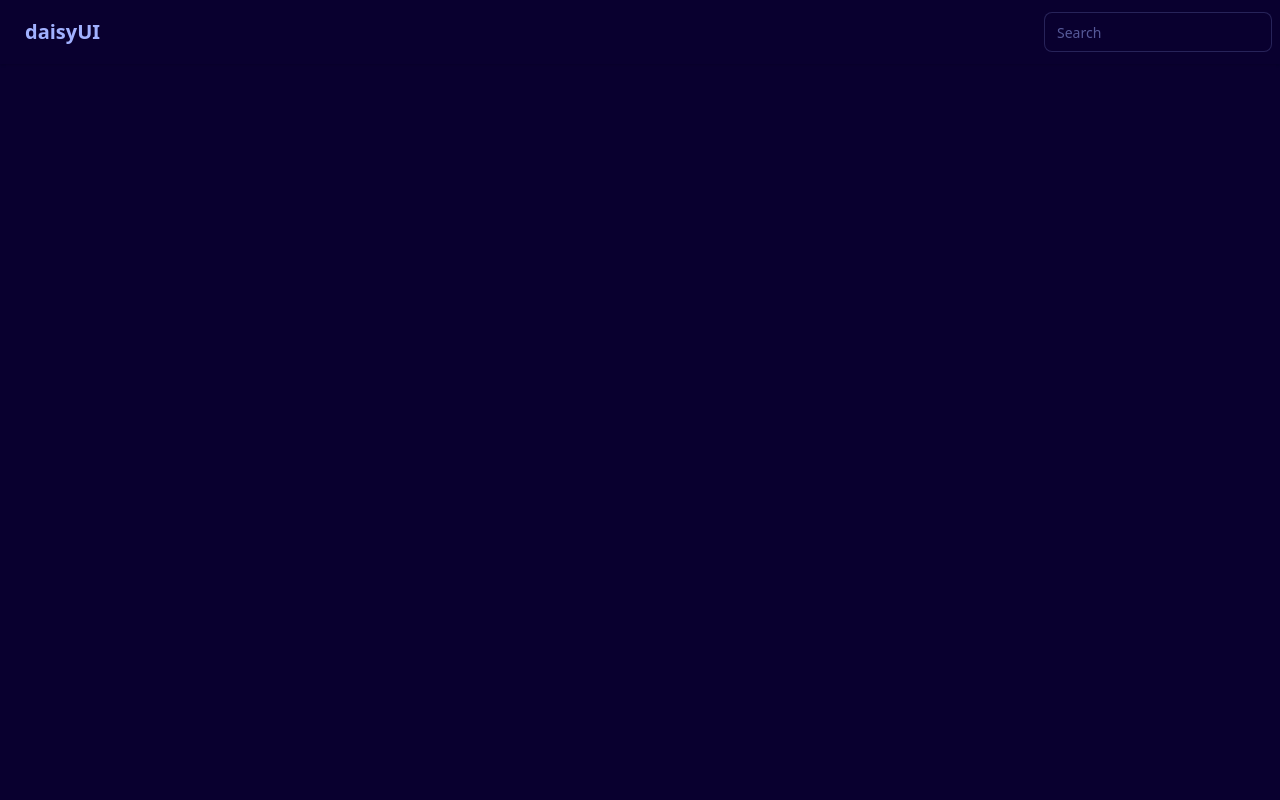
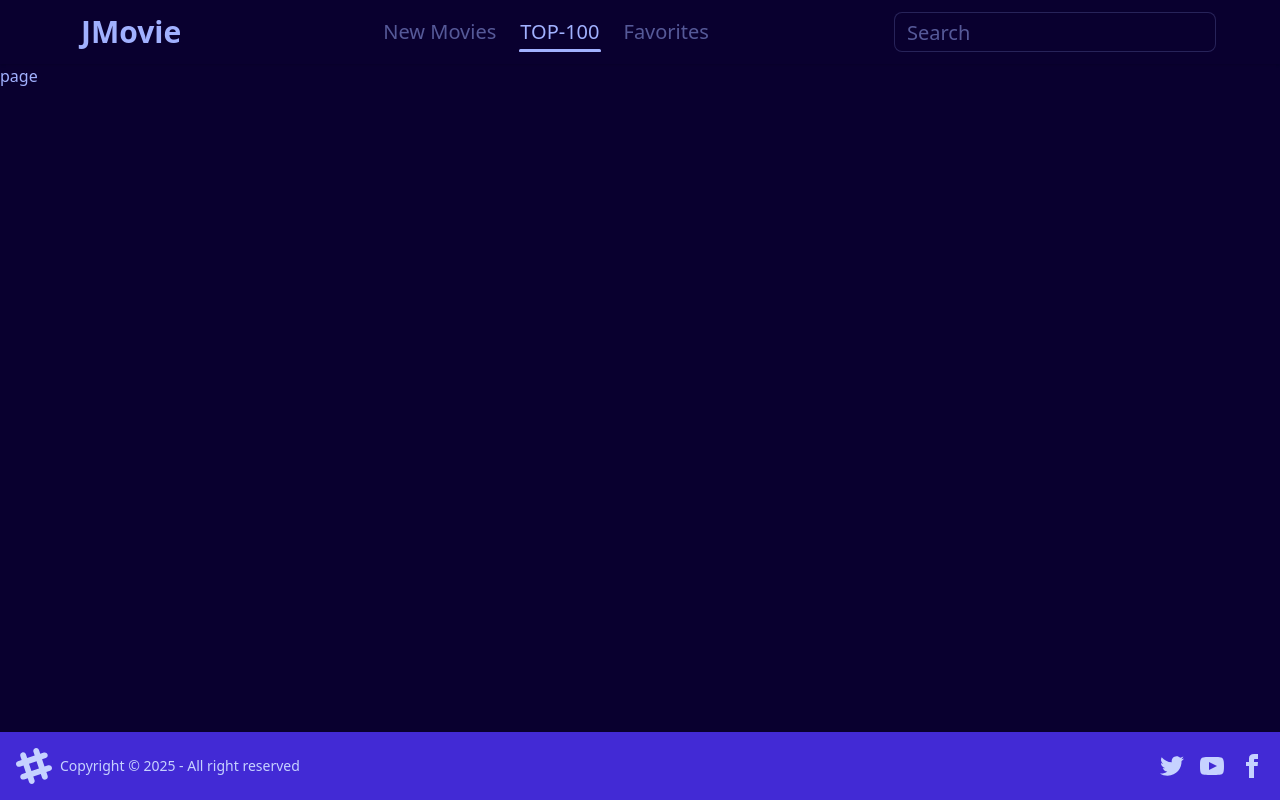
Before and after one commit to ydratsevska/react-movie-app, a React (Vite) app: page / in a window 1280 px wide. Built offline with nearby package versions, Linux system fonts and the light colour scheme.

Commit message:
add position

```diff
--- a/index.html
+++ b/index.html
@@ -1,5 +1,5 @@
 <!doctype html>
-<html lang="en" data-theme="synthwave">
+<html lang="en" data-theme="synthwave" class="scroll-smooth md:scroll-auto">
   <head>
     <meta charset="UTF-8" />
     <link rel="icon" type="image/svg+xml" href="/vite.svg" />
--- a/src/App.jsx
+++ b/src/App.jsx
@@ -1,12 +1,16 @@
 import './App.css'
 import Header from './Components/Header'
+import Footer from './Components/Footer'
+import Page from './Components/Page'
 
 function App() {
 
   return (
     <>
-      <div>
+      <div className='grid '>
         <Header />
+        <Page />
+        <Footer />
       </div>
     </>
   )
--- a/src/Components/Footer.jsx
+++ b/src/Components/Footer.jsx
@@ -0,0 +1,59 @@
+import React from "react";
+
+function Footer() {
+    return (
+        <footer className="footer sm:footer-horizontal bg-neutral text-neutral-content items-center p-4 fixed bottom-0">
+            <aside className="grid-flow-col items-center">
+    <svg
+      width="36"
+      height="36"
+      viewBox="0 0 24 24"
+      xmlns="http://www.w3.org/2000/svg"
+      fillRule="evenodd"
+      clipRule="evenodd"
+      className="fill-current">
+      <path
+        d="M22.672 15.226l-2.432.811.841 2.515c.33 1.019-.209 2.127-1.23 2.456-1.15.325-2.148-.321-2.463-1.226l-.84-2.518-5.013 1.677.84 2.517c.391 1.203-.434 2.542-1.831 2.542-.88 0-1.601-.564-1.86-1.314l-.842-2.516-2.431.809c-1.135.328-2.145-.317-2.463-1.229-.329-1.018.211-2.127 1.231-2.456l2.432-.809-1.621-4.823-2.432.808c-1.355.384-2.558-.59-2.558-1.839 0-.817.509-1.582 1.327-1.846l2.433-.809-.842-2.515c-.33-1.02.211-2.129 1.232-2.458 1.02-.329 2.13.209 2.461 1.229l.842 2.515 5.011-1.677-.839-2.517c-.403-1.238.484-2.553 1.843-2.553.819 0 1.585.509 1.85 1.326l.841 2.517 2.431-.81c1.02-.33 2.131.211 2.461 1.229.332 1.018-.21 2.126-1.23 2.456l-2.433.809 1.622 4.823 2.433-.809c1.242-.401 2.557.484 2.557 1.838 0 .819-.51 1.583-1.328 1.847m-8.992-6.428l-5.01 1.675 1.619 4.828 5.011-1.674-1.62-4.829z"></path>
+    </svg>
+    <p>Copyright © {new Date().getFullYear()} - All right reserved</p>
+  </aside>
+  <nav className="grid-flow-col gap-4 md:place-self-center md:justify-self-end">
+    <a>
+      <svg
+        xmlns="http://www.w3.org/2000/svg"
+        width="24"
+        height="24"
+        viewBox="0 0 24 24"
+        className="fill-current">
+        <path
+          d="M24 4.557c-.883.392-1.832.656-2.828.775 1.017-.609 1.798-1.574 2.165-2.724-.951.564-2.005.974-3.127 1.195-.897-.957-2.178-1.555-3.594-1.555-3.179 0-5.515 2.966-4.797 6.045-4.091-.205-7.719-2.165-10.148-5.144-1.29 2.213-.669 5.108 1.523 6.574-.806-.026-1.566-.247-2.229-.616-.054 2.281 1.581 4.415 3.949 4.89-.693.188-1.452.232-2.224.084.626 1.956 2.444 3.379 4.6 3.419-2.07 1.623-4.678 2.348-7.29 2.04 2.179 1.397 4.768 2.212 7.548 2.212 9.142 0 14.307-7.721 13.995-14.646.962-.695 1.797-1.562 2.457-2.549z"></path>
+      </svg>
+    </a>
+    <a>
+      <svg
+        xmlns="http://www.w3.org/2000/svg"
+        width="24"
+        height="24"
+        viewBox="0 0 24 24"
+        className="fill-current">
+        <path
+          d="M19.615 3.184c-3.604-.246-11.631-.245-15.23 0-3.897.266-4.356 2.62-4.385 8.816.029 6.185.484 8.549 4.385 8.816 3.6.245 11.626.246 15.23 0 3.897-.266 4.356-2.62 4.385-8.816-.029-6.185-.484-8.549-4.385-8.816zm-10.615 12.816v-8l8 3.993-8 4.007z"></path>
+      </svg>
+    </a>
+    <a>
+      <svg
+        xmlns="http://www.w3.org/2000/svg"
+        width="24"
+        height="24"
+        viewBox="0 0 24 24"
+        className="fill-current">
+        <path
+          d="M9 8h-3v4h3v12h5v-12h3.642l.358-4h-4v-1.667c0-.955.192-1.333 1.115-1.333h2.885v-5h-3.808c-3.596 0-5.192 1.583-5.192 4.615v3.385z"></path>
+      </svg>
+    </a>
+  </nav>
+</footer>
+    )
+}
+
+export default Footer;
--- a/src/Components/Header.jsx
+++ b/src/Components/Header.jsx
@@ -4,7 +4,7 @@
 
 function Header () {
     return (
-        <header>
+        <header className="sticky top-0">
             <Navbar />
         </header>
     )
--- a/src/Components/Navbar.jsx
+++ b/src/Components/Navbar.jsx
@@ -4,12 +4,18 @@
 return (
 
 
-<div className="navbar bg-base-100 shadow-sm">
-  <div className="flex-1">
-    <a className="btn btn-ghost text-xl">daisyUI</a>
+<div className="navbar bg-base-100 shadow-sm flex justify-between px-16">
+  <div className="flex">
+    <a className="btn btn-ghost text-3xl font-bold">JMovie</a>
   </div>
+  <div role="tablist" className="tabs tabs-border ">
+  <a role="tab" className="tab text-xl">New Movies</a>
+  <a role="tab" className="tab tab-active text-xl">TOP-100</a>
+  <a role="tab" className="tab text-xl">Favorites</a>
+</div>
+
   <div className="flex gap-2">
-    <input type="text" placeholder="Search" className="input input-bordered w-24 md:w-auto" />
+    <input type="text" placeholder="Search" className="input input-bordered w-24 md:w-auto text-xl" />
   </div>
 </div>
 )
--- /dev/null
+++ b/src/Components/Page.jsx
@@ -0,0 +1,10 @@
+import React from "react";
+function Page() {
+    return (
+        <div>
+            page
+        </div>
+    )
+}
+
+export default Page;
```
